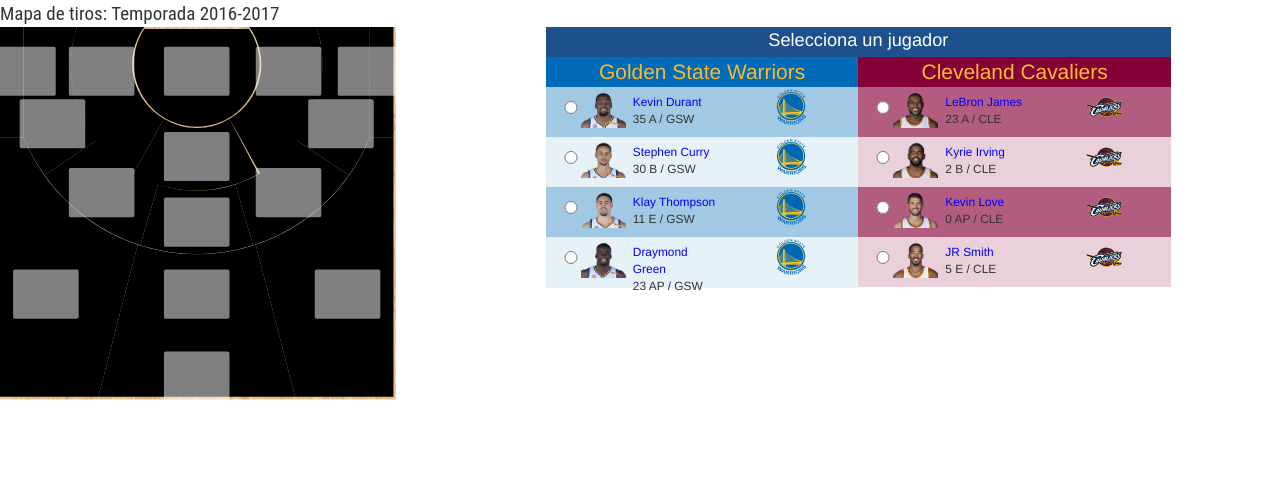
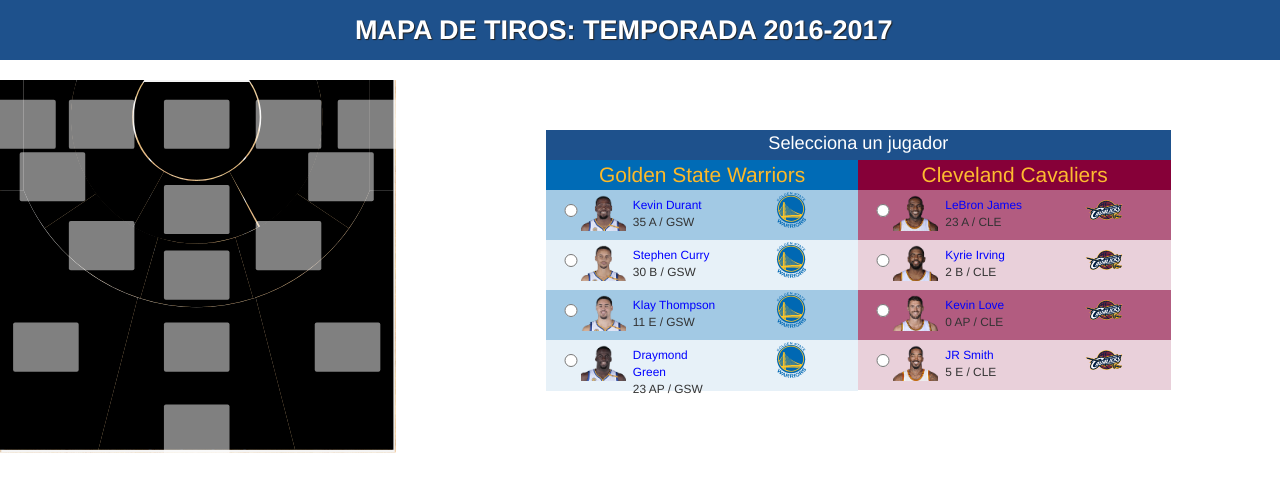
Before and after one commit to jaguirrepeman/NBA, a plain HTML site: page index.html in a window 1280 px wide. Drawn offline with nearby package versions, Linux system fonts and the light colour scheme.

Commit message:
Updated chart

```diff
--- a/index.html
+++ b/index.html
@@ -4,8 +4,8 @@
   <meta charset="utf-8">
   <title>Mapa de Tiros: Temporada 2016/2017</title>
   <!--<script type="text/javascript" src="js/d3/d3.min.js"></script>-->
-  <script src="//d3js.org/d3.v3.min.js"></script>
-  <script src="js/jquery-csv.js"></script>
+  <script src="http://d3js.org/d3.v3.min.js" charset="utf-8"></script>
+  <!--<script src="js/jquery-csv.js"></script>-->
   <script type="text/javascript" src="https://ajax.googleapis.com/ajax/libs/jquery/1.7.1/jquery.min.js"></script>
   <link rel="stylesheet" href="css/bootstrap.min.css">
   <!--<link rel="stylesheet" href="css/styles.css">-->
@@ -105,6 +105,9 @@
   vertical-align: middle;
 }
 
+#spacing {
+  height: 50px;
+}
 div.table-title {
     width: 100%;
     height: 30px;
@@ -162,22 +165,59 @@
     background: #B25C80;
 }
 
+/** HEADER **/
+#header-nav {
+  background-color: #1E518C;
+  border-radius: 0;
+  border: 0;
+}
+
+.navbar-brand {
+  padding-top: 20px;
+  padding-left: 300px;
+  height: 60px;
+}
+.navbar-brand h1 { /* Restaurant name */
+  color: #fff;
+  font-size: 1.5em;
+  text-transform: uppercase;
+  font-weight: bold;
+  text-shadow: 1px 1px 1px #222;
+  margin-top: 0;
+  margin-bottom: 0;
+  line-height: .75;
+  vertical-align: middle;
+  text-align: center;
+
+}
+
 
 </style>
 </head>
 <body>
+  <header>
+    <nav id="header-nav" class="navbar navbar-default">
+      <div class="container">
+        <div class="navbar-header">
+
+          <div class="navbar-brand">
+            <h1>Mapa de tiros: Temporada 2016-2017</h1>
+          </div>
+
+        </div>
+
+      </div><!-- .container -->
+    </nav><!-- #header-nav -->
+  </header>
+
   <div class="main-container">
-    <g class="shotzone__legend-title" transform="translate(0,0)">
-      <div><text dx="13" dy="18" class="chart_title">Mapa de tiros: Temporada 2016-2017</text></div>
-
-    </g>
     <div class="row">
       <div class="col-sm-5 chart_container">
 
       </div>
 
       <div class="player-container col-sm-6">
-
+        <div id="spacing"></div>
         <!-- Título de la tabla-->
         <div class="row table-title" >
           <div class="title">
@@ -364,7 +404,11 @@
         svg_g.append("path").attr("d", "M390,332L450,564")
 
         svg.append("image").attr("width", "604").attr("height", "568").attr("href", "media/shotchart_court.png")
+        svg.append("image").attr("width", "604").attr("height", "568").attr("href", "media/shotchart_thick_white_court.png")
 
+        asdf = svg_g.append("path").attr("d", "M390,332L450,564")
+        console.log("asdf")
+        console.log(asdf)
         var court_container =  svg.append("g").attr("class", "court-container")
         //1 - Back Court(BC) | Back Court Shot
         court_container.append("path")
@@ -651,7 +695,8 @@
                         else {
                           return "#d7191c";
                         }
-                      });
+                        })
+                        .attr("fill-opacity", "0.5");
                 court_container.selectAll("zone")
                 .on("mouseover", handleMouseOver)
                 .on("mouseout", handleMouseOut)
@@ -666,6 +711,11 @@
             if (player == "Stephen Curry"){dataset = "https://raw.githubusercontent.com/jaguirrepeman/NBA/master/data/curry.csv"}
             if (player == "Klay Thompson"){dataset = "https://raw.githubusercontent.com/jaguirrepeman/NBA/master/data/klay.csv"}
             if (player == "Draymond Green"){dataset = "https://raw.githubusercontent.com/jaguirrepeman/NBA/master/data/green.csv"}
+
+            if (player == "LeBron James"){dataset = "https://raw.githubusercontent.com/jaguirrepeman/NBA/master/data/lebron.csv"}
+            if (player == "Kyrie Irving"){dataset = "https://raw.githubusercontent.com/jaguirrepeman/NBA/master/data/kyrie.csv"}
+            if (player == "Kevin Love"){dataset = "https://raw.githubusercontent.com/jaguirrepeman/NBA/master/data/love.csv"}
+            if (player == "JR Smith"){dataset = "https://raw.githubusercontent.com/jaguirrepeman/NBA/master/data/jr.csv"}
             var curry_csv = d3.csv(dataset, function(player)
                 {
                     data = player.map(function(d)
```
